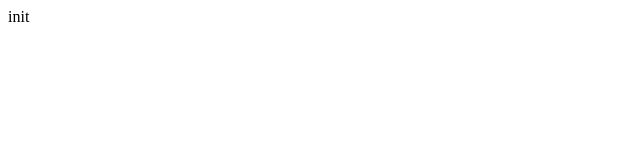
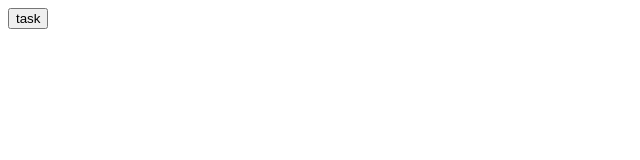
Before and after one commit to KhrystynaSvirska/git-course, a plain HTML site: page index.html in a window 1280 px wide. Shown: the full height of the page, 0-640 px from the left. Drawn offline with Linux system fonts and the light colour scheme.

Commit message:
add button

```diff
--- a/index.html
+++ b/index.html
@@ -9,7 +9,7 @@
 </head>
 
 <body>
-    <div>init</div>
+    <button type="button">task</button>
 </body>
 
 </html>
```
